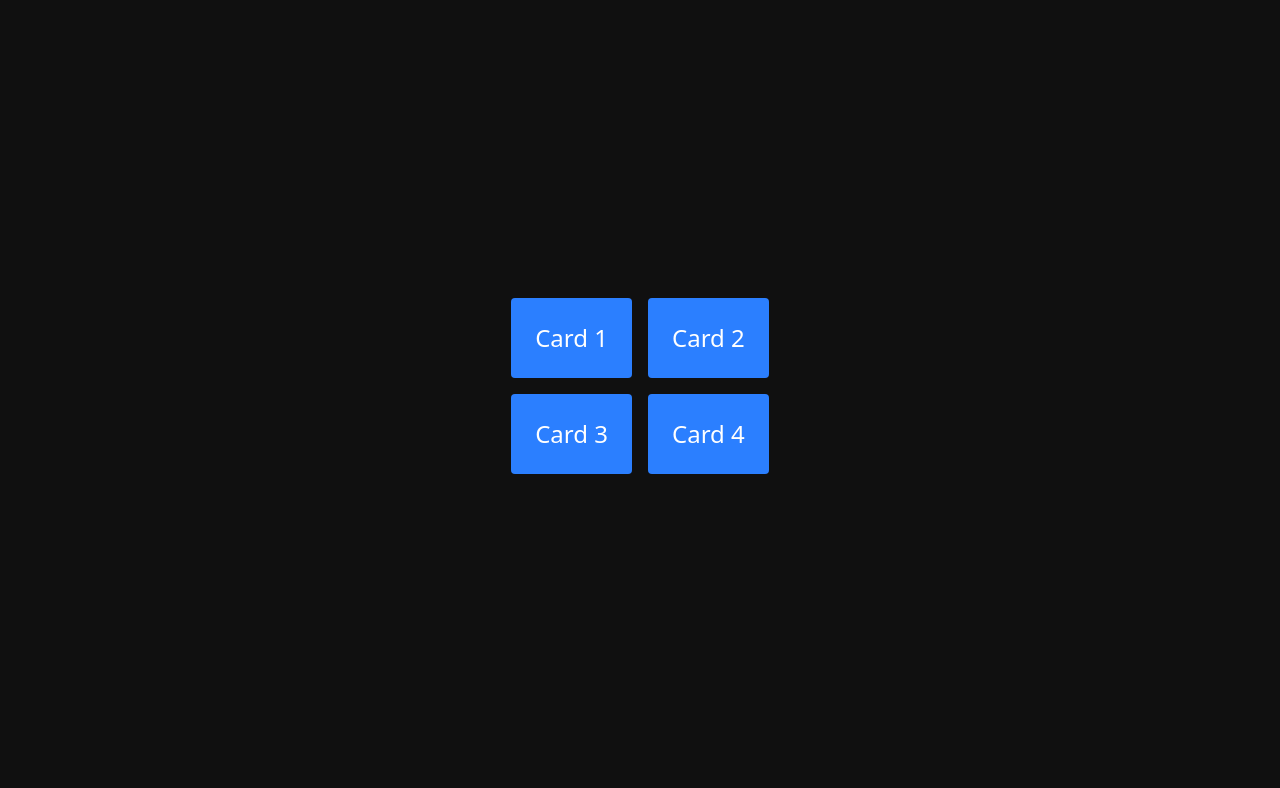
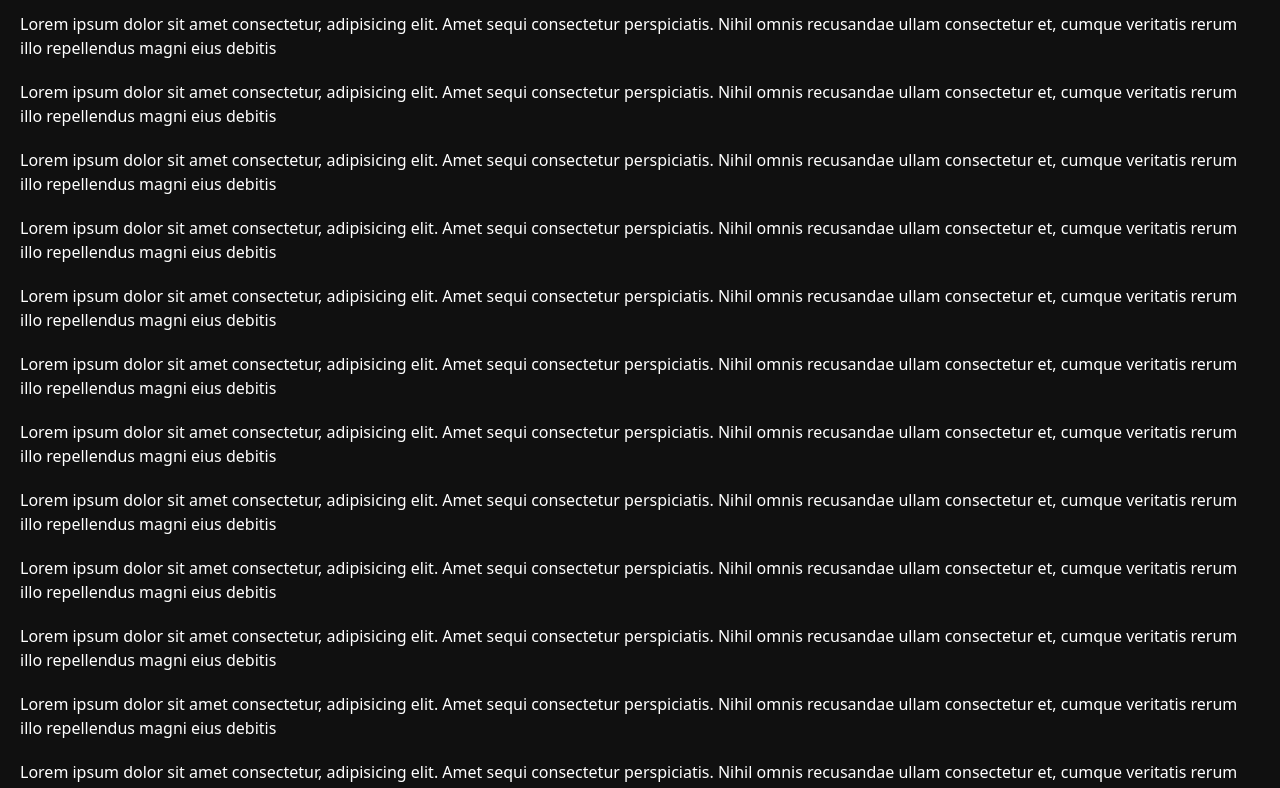
Before and after one commit to Tamalckb531/Learning-Motion, a Next.js app in the folder demos/: page / in a window 1280 px wide. Shown: the part 814-1602 px from the top of the page. Before the commit the page ends 1288 px from the top, so only its background shows below. Built offline with nearby package versions, Linux system fonts and the light colour scheme.

Commit message:
main -> add scroll indicator project

```diff
--- a/demos/src/app/page.tsx
+++ b/demos/src/app/page.tsx
@@ -1,15 +1,9 @@
-import CardFlip from "@/projects/WhileView/CardFlip";
-import InteractiveCard from "@/projects/WhileView/InteractiveCard";
-import StaggeredList from "@/projects/WhileView/StaggeredList";
-import TimelineAnimation from "@/projects/WhileView/TimelineAnimation";
+import ScrollIndicator from "@/projects/main/ScrollIndicator";
 
 export default function Home() {
   return (
     <div className="">
-      {/* <StaggeredList /> */}
-      {/* <CardFlip /> */}
-      {/* <TimelineAnimation /> */}
-      <InteractiveCard />
+      <ScrollIndicator />
     </div>
   );
 }
--- /dev/null
+++ b/demos/src/projects/main/ScrollIndicator.tsx
@@ -0,0 +1,30 @@
+"use client";
+import { motion, useScroll, useTransform } from "motion/react";
+import React from "react";
+
+const ScrollIndicator = () => {
+  const { scrollYProgress } = useScroll();
+  const lineWidth = useTransform(scrollYProgress, [0, 1], ["0%", "100%"]);
+
+  return (
+    <div className=" h-[200vh] p-[20px] text-white ">
+      <motion.div
+        className=" fixed top-0 left-0 h-[5px] bg-red-500"
+        style={{ width: lineWidth, transition: "width 1 ease" }}
+      />
+
+      <div className=" mt-[50px]">
+        {[...Array(100)].map((_, i) => (
+          <p key={i} className=" mt-[20px]">
+            {" "}
+            Lorem ipsum dolor sit amet consectetur, adipisicing elit. Amet sequi
+            consectetur perspiciatis. Nihil omnis recusandae ullam consectetur
+            et, cumque veritatis rerum illo repellendus magni eius debitis
+          </p>
+        ))}
+      </div>
+    </div>
+  );
+};
+
+export default ScrollIndicator;
```
